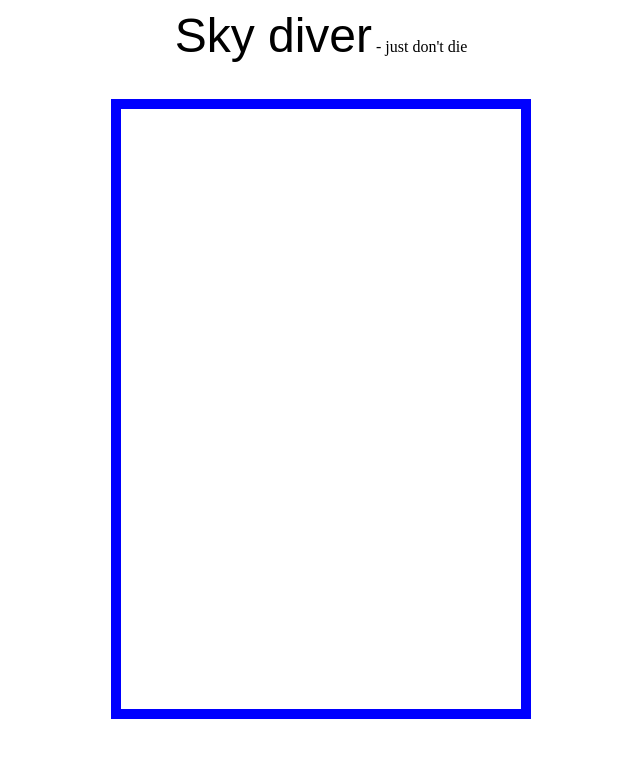
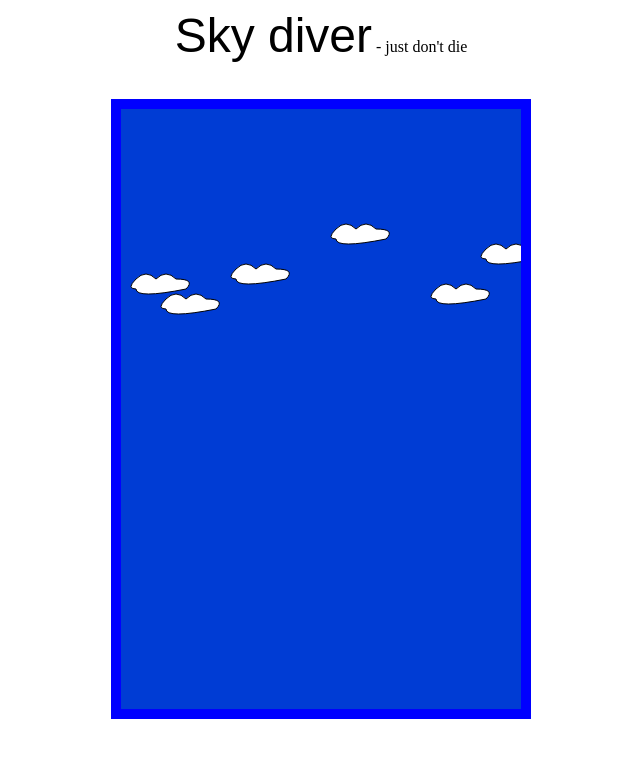
Before and after one commit to ashamis/SkyDiver, a plain HTML site: page index.html in a window 1280 px wide. Shown: the whole page, without its empty margins (319-959 px from the left). Drawn offline with Linux system fonts and the light colour scheme.

Commit message:
the clouds are drawn and now move

```diff
--- a/index.html
+++ b/index.html
@@ -6,7 +6,7 @@
     <body align="center">
         <div id="BodyTitle"><font size="10" face="arial">Sky diver</font> - just don't die</br></br></br></div>
         <div id="BodyCanvas">
-            <canvas id="myCanvasTag" width="400" height="600" style="text-align: center; border: 10px blue solid">
+            <canvas id="DiverCanvas" width="400" height="600" style="text-align: center; border: 10px blue solid">
                 You don't browser doesn't support canvas, you should get a better one
             </canvas>
         </div>
--- a/scripts/game.js
+++ b/scripts/game.js
@@ -0,0 +1,42 @@
+window.onload=function() {
+    setInterval("draw();", 30);
+};
+
+
+var xPos = 0;
+
+function draw() {
+    var canvas = document.getElementById("DiverCanvas");
+    var ctx = canvas.getContext("2d");
+
+    ctx.clearRect(0,0, 400, 600);
+
+    ctx.fillStyle = "rgb(0,60,212)"; //light blue
+    ctx.rect(0, 0, 400, 600);
+    ctx.fill();
+
+    drawCloud(ctx, (100 + xPos) % 450 - 50, 100);
+    drawCloud(ctx, (200 + xPos) % 450 - 50, 160);
+    drawCloud(ctx, xPos % 450 - 50, 140);
+    drawCloud(ctx, (250 + xPos) % 450 - 50, 120);
+    drawCloud(ctx, (350 + xPos) % 450 - 50, 150);
+
+    drawCloud(ctx, (380 + xPos) % 450 - 50, 170);
+
+
+    xPos = xPos + 1;
+}
+
+function drawCloud(ctx, x, y) {
+
+    ctx.beginPath();
+    ctx.moveTo(x, y + 20);
+    ctx.quadraticCurveTo(x + 10, y + 10, x + 20, y + 20);
+    ctx.quadraticCurveTo(x + 30, y + 10, x + 40, y + 20);
+    ctx.quadraticCurveTo(x + 60, y + 20, x + 50, y + 30);
+    ctx.quadraticCurveTo(x, y + 40, x, y + 30);
+    ctx.quadraticCurveTo(x - 10, y + 30, x, y + 20);
+    ctx.fillStyle = "white";
+    ctx.fill();
+    ctx.stroke();
+}
```
